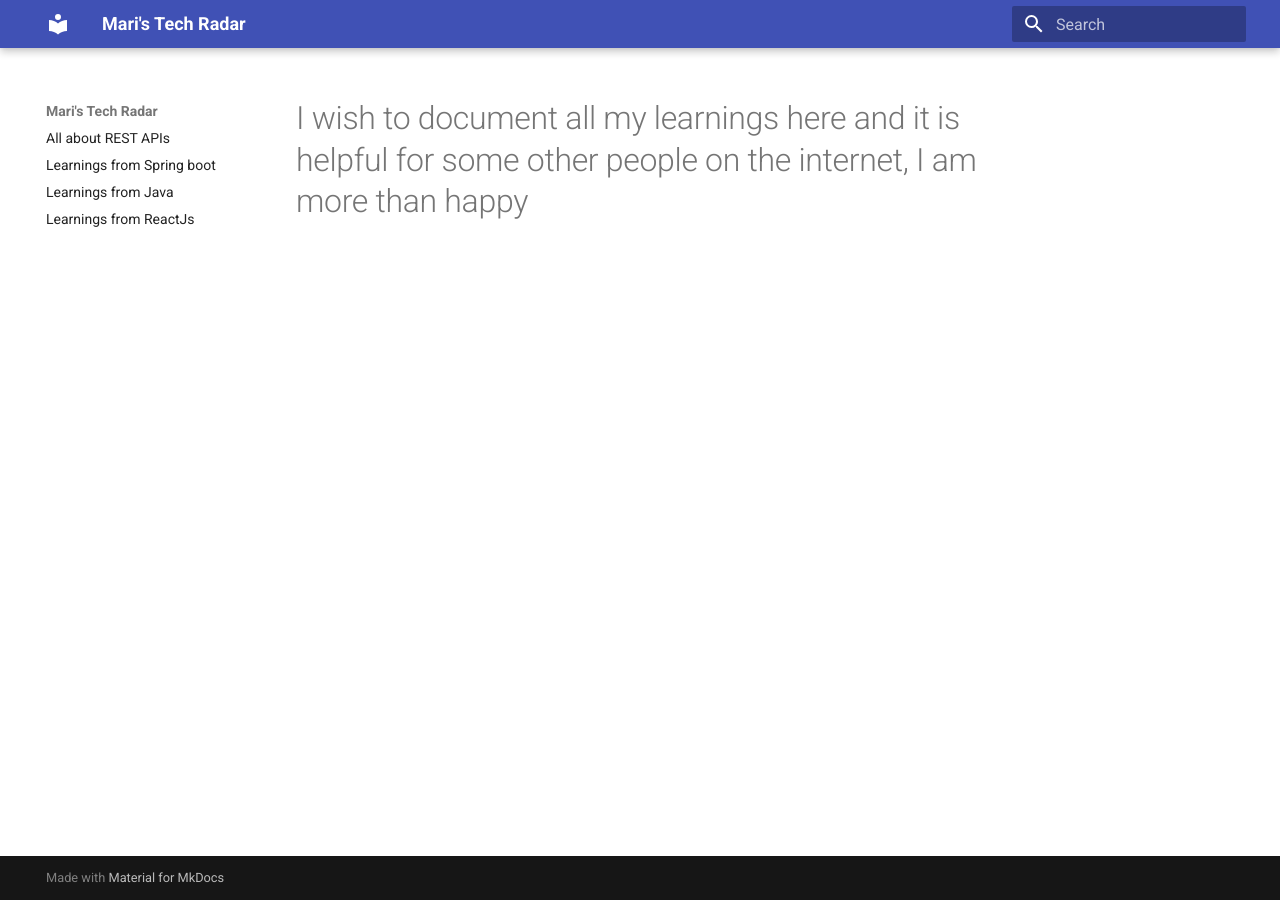
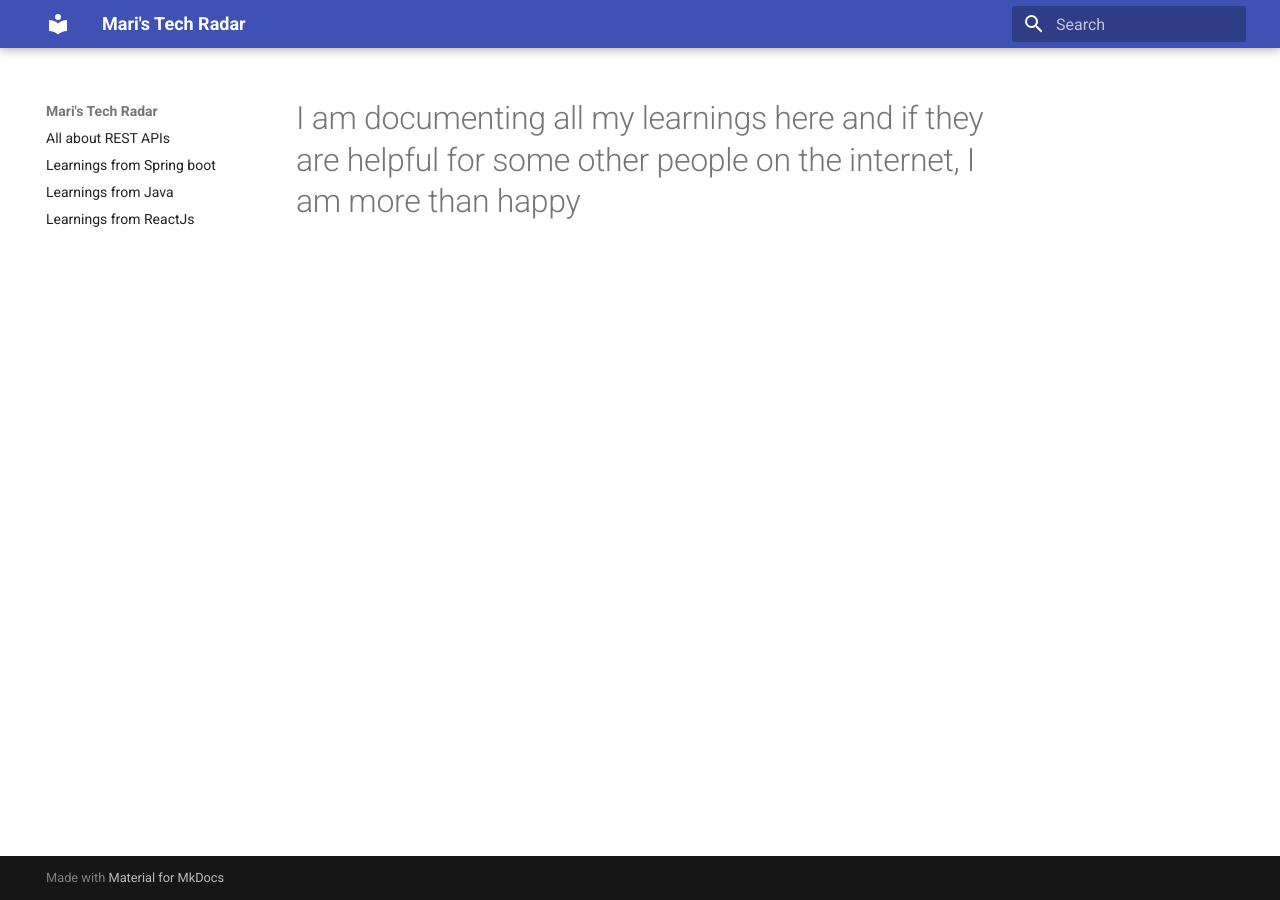
Before and after one commit to Mariselvam/tech-radar, an MkDocs documentation site: the page built from docs/index.md, in a window 1280 px wide. Built offline with MkDocs 1.6.1 and Material for MkDocs 9.7.7, drawn with Linux system fonts in a browser that asks for light colours.

Commit message:
adding files for react learning

```diff
--- a/docs/index.md
+++ b/docs/index.md
@@ -1 +1 @@
-# I wish to document all my learnings here and it is helpful for some other people on the internet, I am more than happy
+# I am documenting all my learnings here and if they are helpful for some other people on the internet, I am more than happy
```
Also changed, not shown: docs/learnings-react.md (+3 -0 lines), docs/custom-hook-context-api.md (added).
